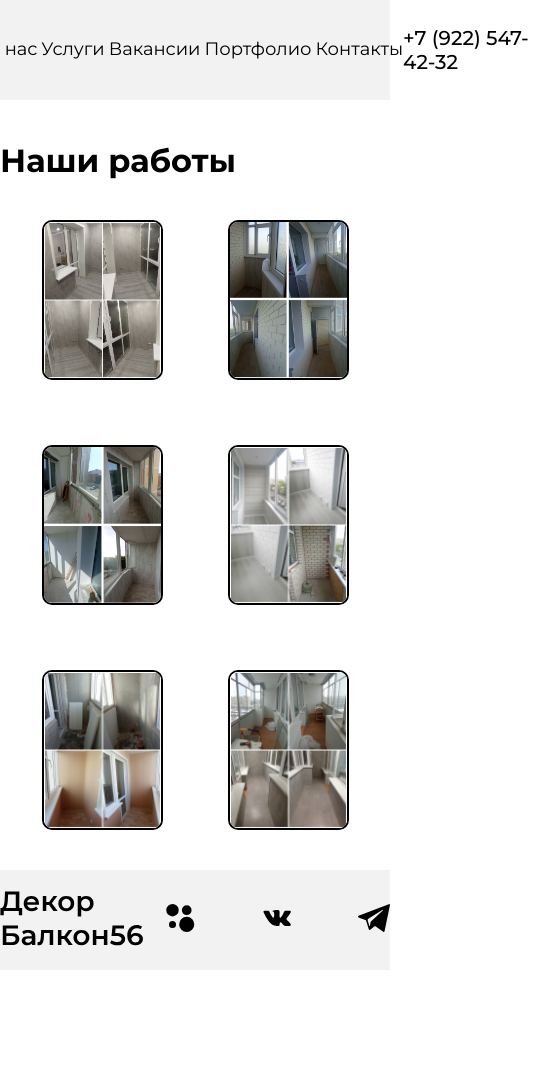
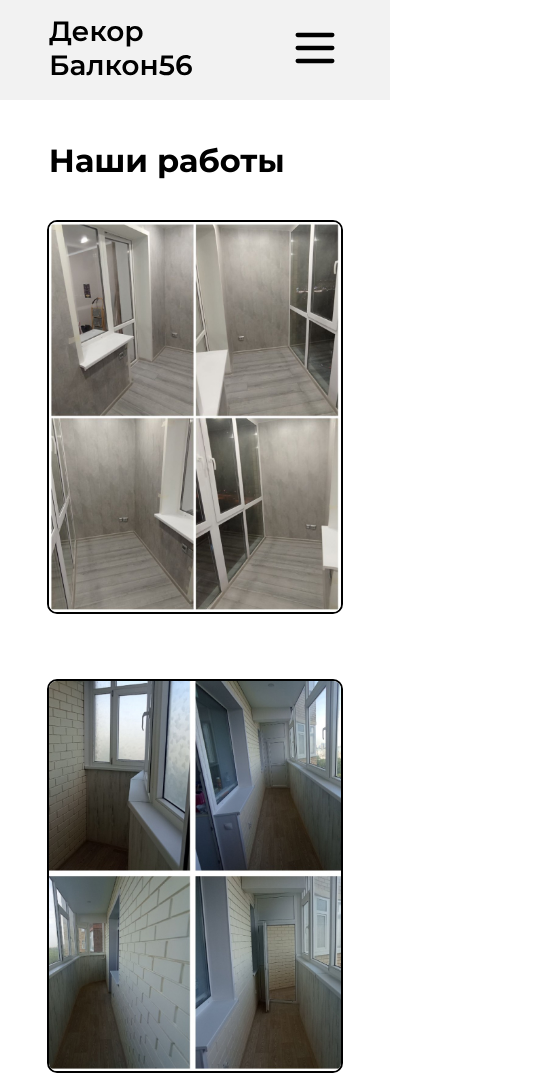
Before and after one commit to SSerov77/BalconDecor56, a plain HTML site: page portfolio/portfolio.html in a window 390 px wide. Shown: the top 1076 px of the page, 549 px wide, since content can reach past the window. Before the commit the page ends 970 px from the top, so only its background shows below. Drawn offline with Linux system fonts and the light colour scheme.

Commit message:
phone adaptation 0.1

```diff
--- a/portfolio/portfolio.css
+++ b/portfolio/portfolio.css
@@ -30,7 +30,7 @@ a {
 }
 
 .header-content {
-    width: 1440px;
+    width: 75%;
     display: flex;
     justify-content: space-between;
     align-items: center;
@@ -59,6 +59,31 @@ a {
     color: var(--black);
 }
 
+/* HEADER MOBILE */
+
+.header_mobile {
+    width: 100;
+    min-height: 100px;
+    background-color: #F2F2F2;
+    border-bottom: 1px solid var(--main-color-text);
+    display: flex;
+    justify-content: center;
+    align-items: center;
+
+}
+
+.header_mobile-content {
+    width: 75%;
+    display: flex;
+    align-items: center;
+    justify-content: space-between;
+}
+
+.icon_mobile {
+    width: 52px;
+    height: 52px;
+}
+
 /* MAIN */
 
 .main {
@@ -69,7 +94,7 @@ a {
 }
 
 .main-content {
-    width: 1440px;
+    width: 75%;
     display: flex;
     flex-direction: column;
     justify-content: center;
@@ -106,7 +131,7 @@ a {
 }
 
 .footer-content {
-    width: 1440px;
+    width: 75%;
     display: flex;
     align-items: center;
     justify-content: space-between;
@@ -126,3 +151,31 @@ a {
     opacity: 0.7;
     transition: .3s;
 }
+
+/* ADAPTABILITY */
+
+@media (min-width:769px) {
+    .header_mobile {
+        display: none;
+    }
+}
+
+@media (max-width:768px) {
+    .header {
+        display: none;
+    }
+}
+
+@media (max-width:500px) {
+    .header {
+        display: none;
+    }
+
+    .imgs {
+        align-items: center;
+    }
+
+    .imgs img {
+        width: 100%;
+    }
+}
--- a/portfolio/portfolio.html
+++ b/portfolio/portfolio.html
@@ -19,6 +19,12 @@
                 <a href="/contacts/contacts.html" class="nav">Контакты</a>
             </div>
             <p class="phone">+7 (922) 547-42-32</p>
+        </div>
+    </header>
+    <header class="header_mobile">
+        <div class="header_mobile-content">
+            <a href=""><img src="/imgs/logo-black.svg" alt="" class="logo"></a>
+            <a href=""><img src="/imgs/menu.svg" alt="" class="icon_mobile"></a>
         </div>
     </header>
     <main class="main">
```
Also changed, not shown: imgs/menu.svg (added).
